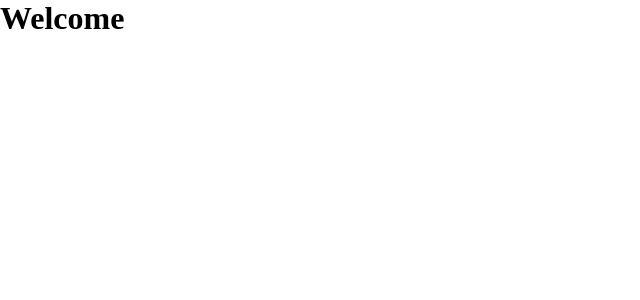
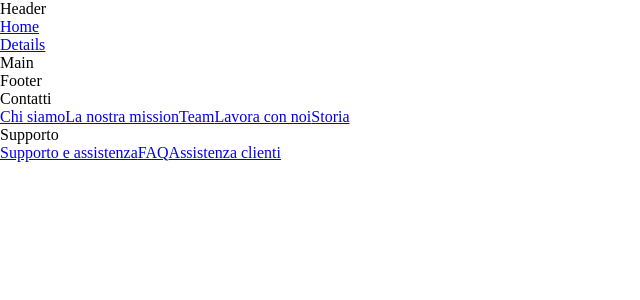
Before and after one commit to diegotosato/webapp-react, a React (Vite) app: page / in a window 1280 px wide. Shown: the top 300 px of the page, without its empty margins (0-640 px from the left). Built offline with nearby package versions, Linux system fonts and the light colour scheme.

Commit message:
refactor App component structure with header, main, and footer sections

```diff
--- a/src/App.jsx
+++ b/src/App.jsx
@@ -1,7 +1,47 @@
 function App() {
   return (
     <>
-      <h1>Welcome</h1>
+      <header>
+        Header
+        <nav>
+          <ul>
+            <li>
+              <a href="#">Home</a>
+            </li>
+            <li>
+              <a href="#">Details</a>
+            </li>
+          </ul>
+        </nav>
+      </header>
+
+      <main>Main</main>
+
+      <footer>
+        Footer
+        <div className="contacts">
+          Contatti
+          <ul>
+            <li>
+              <a href="#">Chi siamo</a>
+              <a href="#">La nostra mission</a>
+              <a href="#">Team</a>
+              <a href="#">Lavora con noi</a>
+              <a href="#">Storia</a>
+            </li>
+          </ul>
+        </div>
+        <div className="support">
+          Supporto
+          <ul>
+            <li>
+              <a href="#">Supporto e assistenza</a>
+              <a href="#">FAQ</a>
+              <a href="#">Assistenza clienti</a>
+            </li>
+          </ul>
+        </div>
+      </footer>
     </>
   )
 }
```
